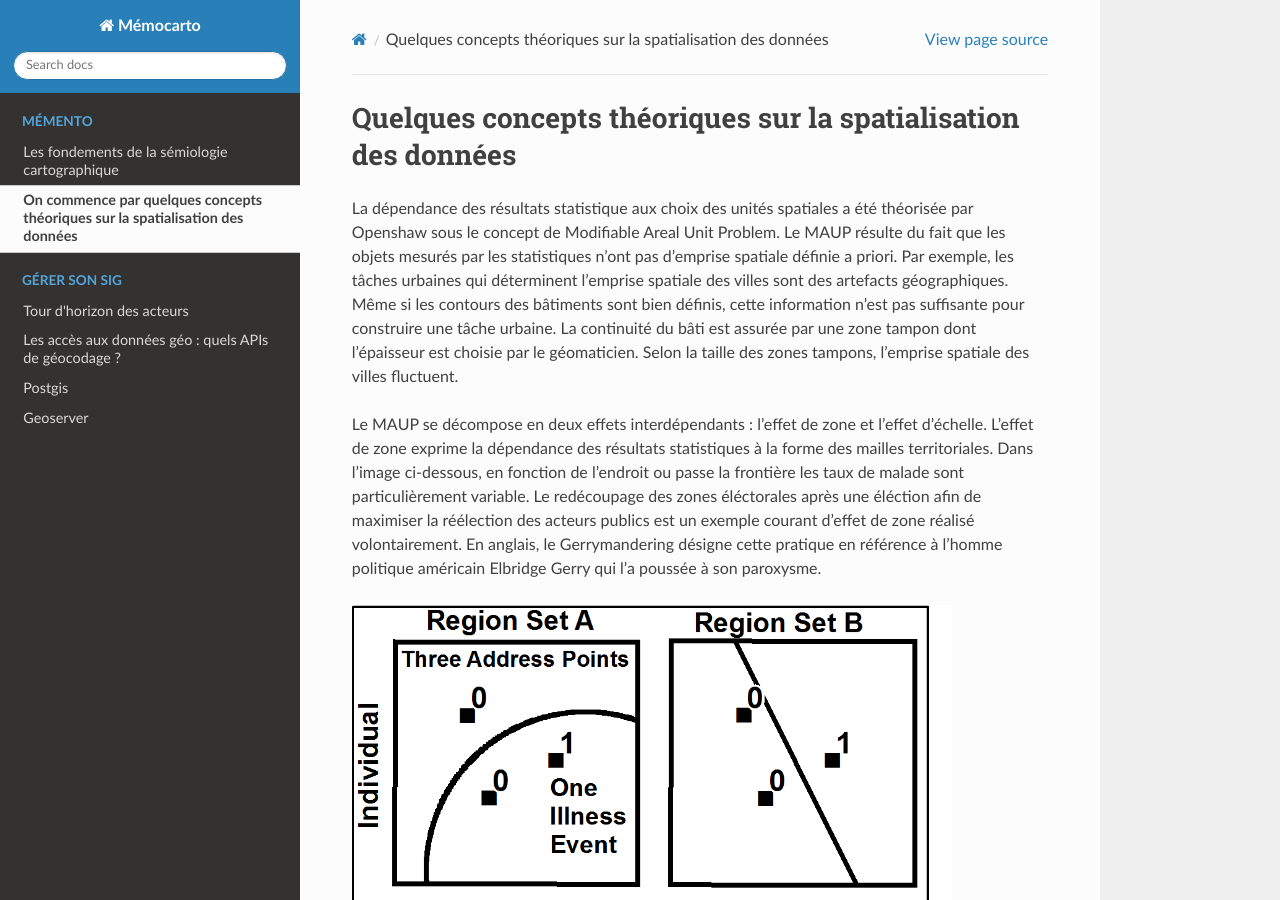
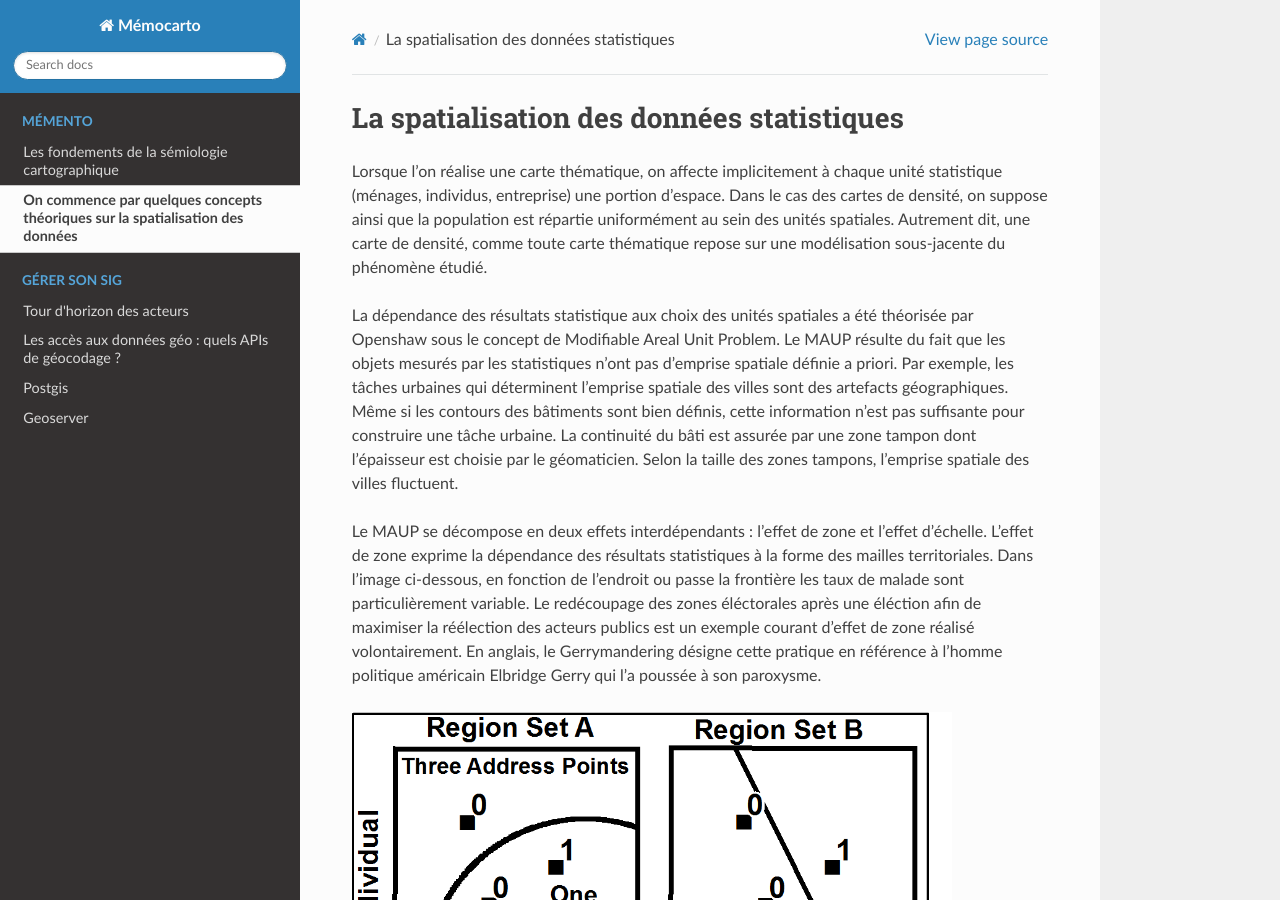
Before and after one commit to JulieDjidji/memocarto, a Sphinx documentation site: the page built from doc/source/concepts.rst, in a window 1280 px wide and 900 px high. Built offline with Sphinx 7.4.7 and the Read the Docs theme 2.0.0, drawn with Linux system fonts in a browser that asks for light colours; pages that are not in the unit, such as notebooks, are missing from menus.

Commit message:
Update concepts.rst

```diff
--- a/doc/source/concepts.rst
+++ b/doc/source/concepts.rst
@@ -1,5 +1,9 @@
-Quelques concepts théoriques sur la spatialisation des données
-==================================================================
+La spatialisation des données statistiques
+===========================================
+
+Lorsque l'on réalise une carte thématique, on affecte implicitement à chaque unité statistique (ménages, individus, entreprise) une portion d'espace. Dans le cas des cartes de densité, on suppose ainsi que la population est répartie uniformément au sein des unités spatiales. Autrement dit, une carte de densité, comme toute carte thématique repose sur une modélisation sous-jacente du phénomène étudié.
+
+
 
 La dépendance des résultats statistique aux choix des unités spatiales a été théorisée par Openshaw sous le concept de Modifiable Areal Unit Problem. Le MAUP résulte du fait que les objets mesurés par les statistiques n’ont pas d’emprise spatiale définie a priori. Par exemple, les tâches urbaines qui déterminent l’emprise spatiale des villes sont des artefacts géographiques. Même si les contours des bâtiments sont bien définis, cette information n’est pas suffisante pour construire une tâche urbaine. La continuité du bâti est assurée par une zone tampon dont l’épaisseur est choisie par le géomaticien. Selon la taille des zones tampons, l'emprise spatiale des villes fluctuent.
 
```
